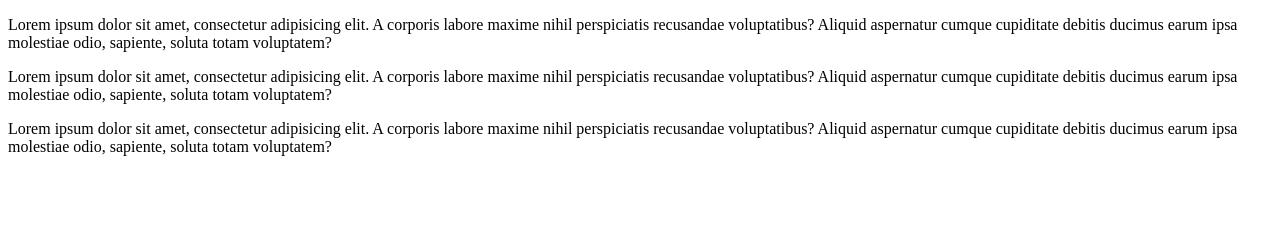
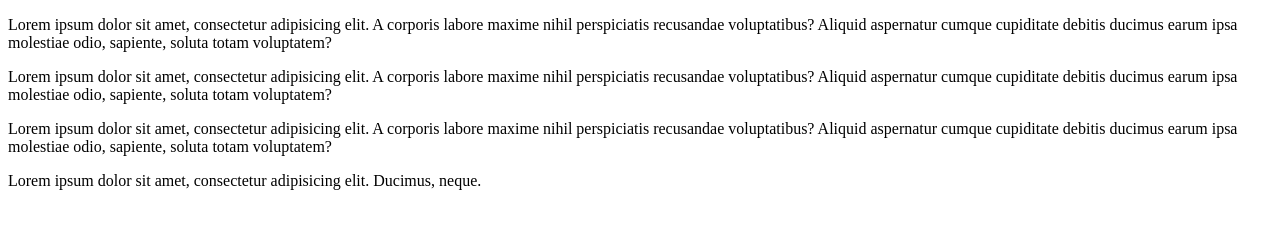
Before and after one commit to hogeschoolnovi/git-workshop-2-collaborate, a plain HTML site: page index.html in a window 1280 px wide. Drawn offline with Linux system fonts and the light colour scheme.

Commit message:
Add section

```diff
--- a/index.html
+++ b/index.html
@@ -3,6 +3,7 @@
 <head>
     <meta charset="UTF-8">
     <title>Hallo dit is de webpagina</title>
+    <link rel="stylesheet" href="styles.css">
 </head>
 <body>
     <section>
@@ -10,5 +11,8 @@
         <p>Lorem ipsum dolor sit amet, consectetur adipisicing elit. A corporis labore maxime nihil perspiciatis recusandae voluptatibus? Aliquid aspernatur cumque cupiditate debitis ducimus earum ipsa molestiae odio, sapiente, soluta totam voluptatem?</p>
         <p>Lorem ipsum dolor sit amet, consectetur adipisicing elit. A corporis labore maxime nihil perspiciatis recusandae voluptatibus? Aliquid aspernatur cumque cupiditate debitis ducimus earum ipsa molestiae odio, sapiente, soluta totam voluptatem?</p>
     </section>
+    <section>
+        <p>Lorem ipsum dolor sit amet, consectetur adipisicing elit. Ducimus, neque.</p>
+    </section>
 </body>
 </html>
```
